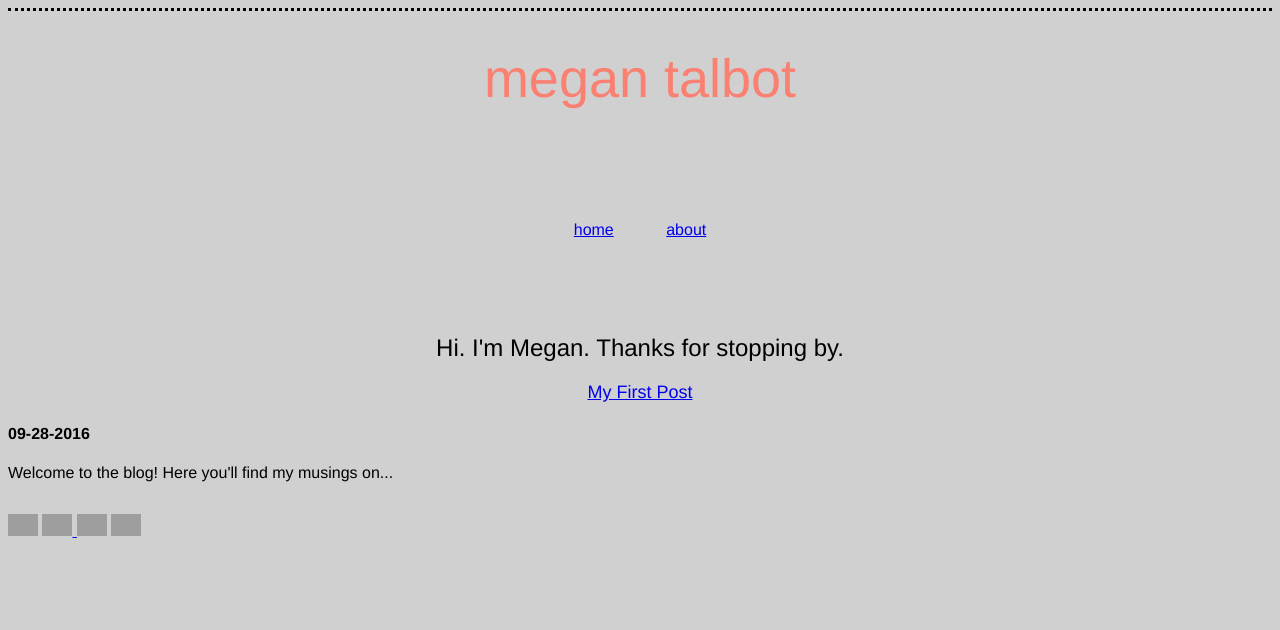
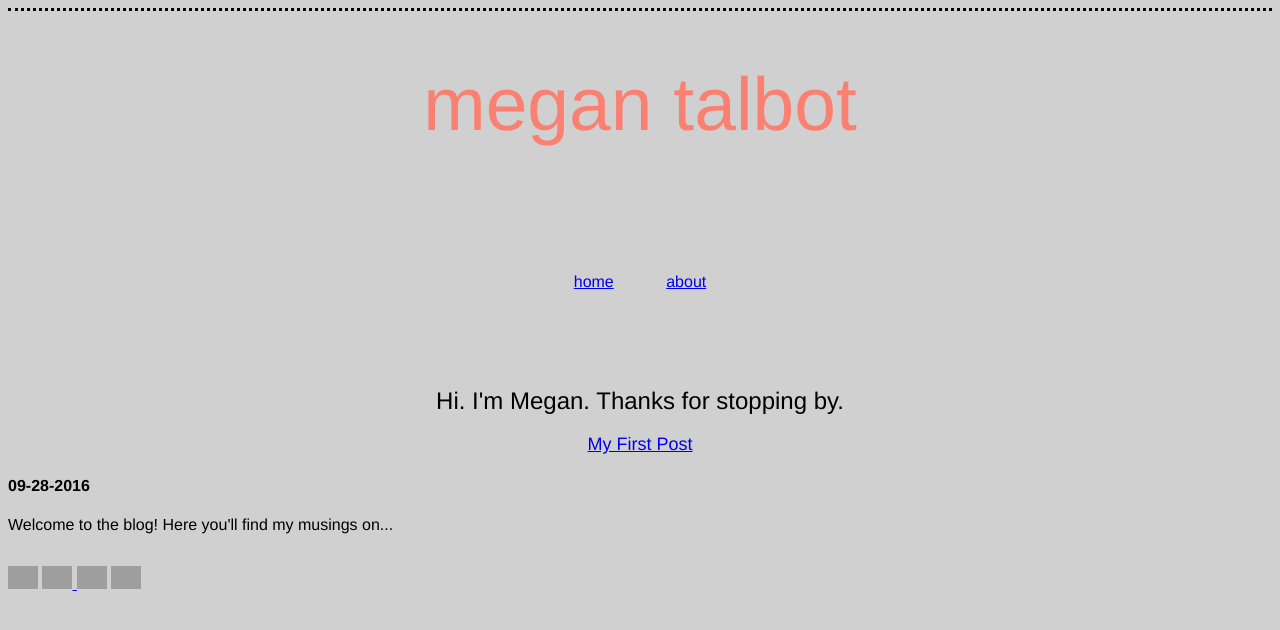
Before and after one commit to meganft/meganft.github.io, a Jekyll site: the page built from index.html, in a window 1280 px wide. Shown: the top 630 px of the page. Built offline with Jekyll 4.4.1, drawn with Linux system fonts in a browser that asks for light colours; grey boxes are pictures that could not be loaded.

```diff
--- a/css/styles.css
+++ b/css/styles.css
@@ -21,7 +21,7 @@
   font-family: Helvetica;
   font-weight: lighter;
   text-align: center;
-  font-size: 54px;
+  font-size: 75px;
 }
 
 h3 {
```
